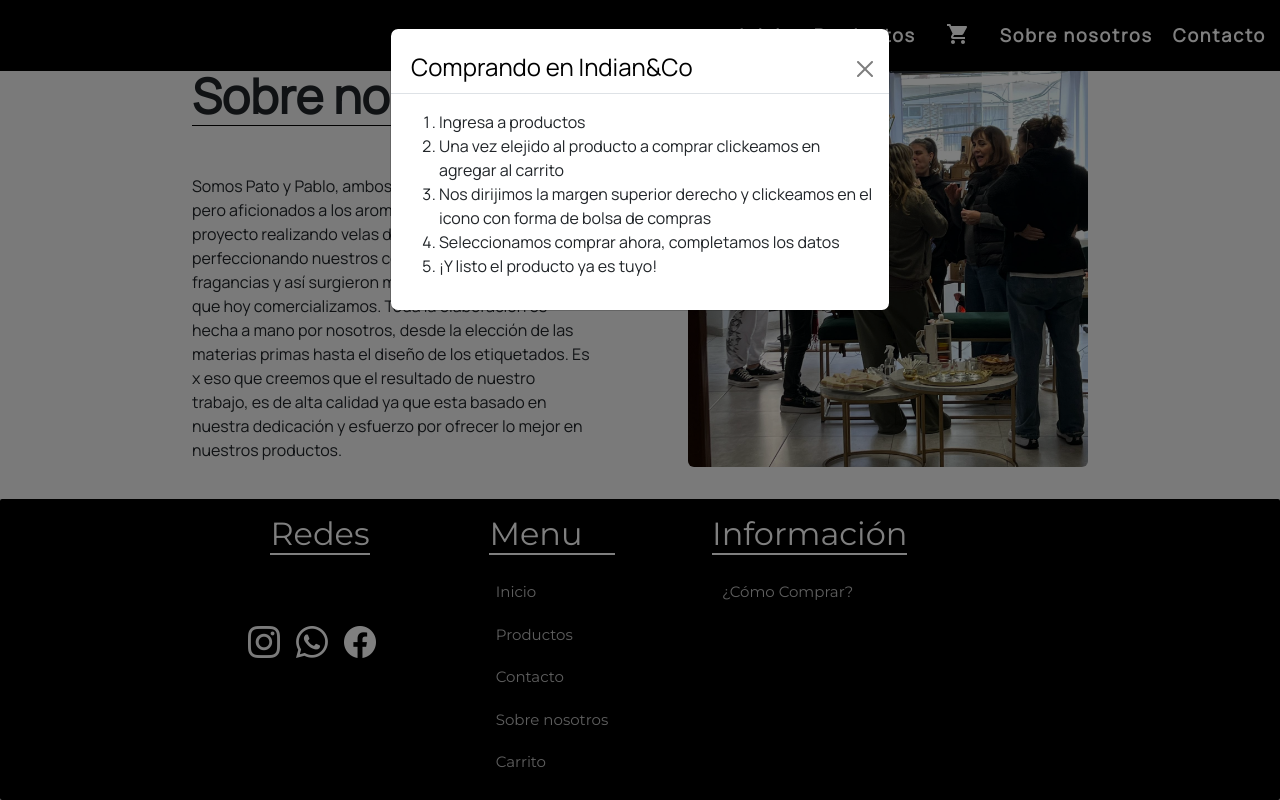
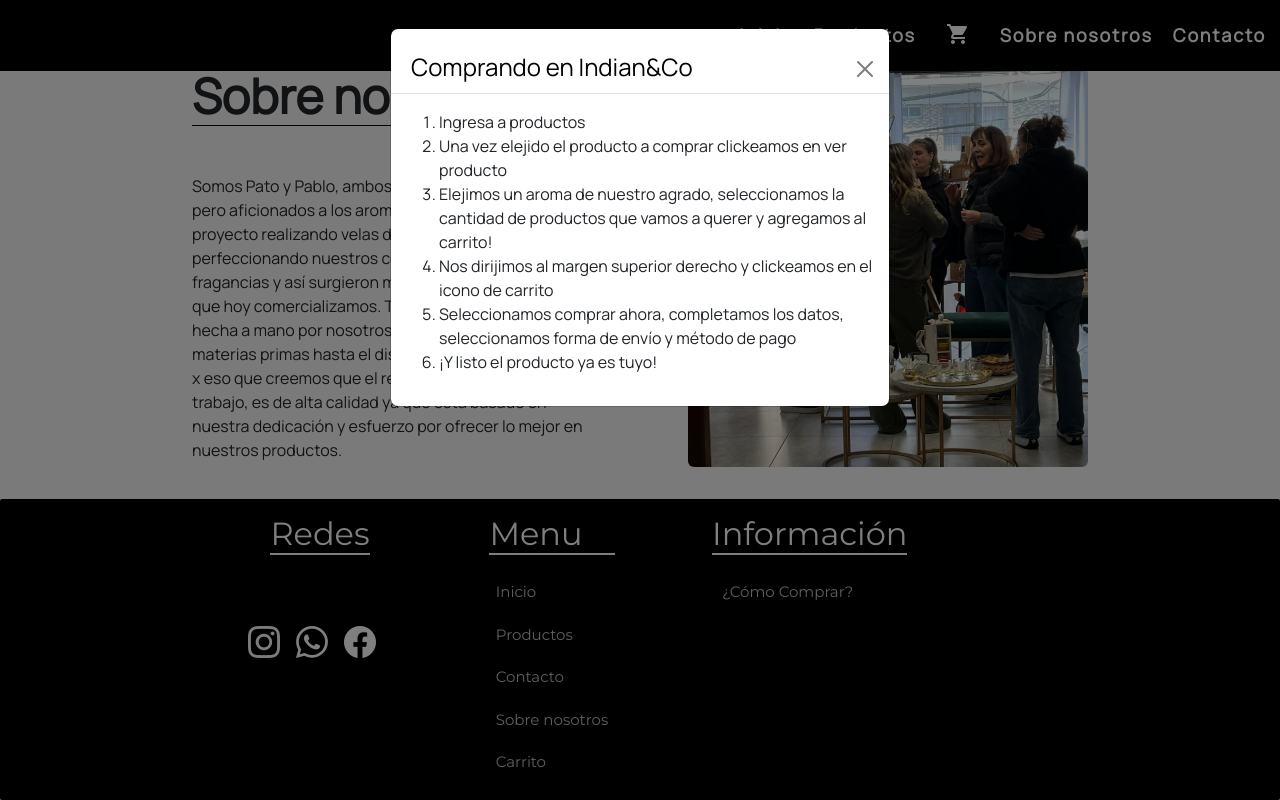
Before and after one commit to indianandco/Indian_Co, a React (Vite) app in the folder Client/: page /about in a window 1280 px wide. Both pictures are taken after a click on the button "¿Cómo Comprar?". Shown: the part 1933-2733 px from the top of the page. Built offline with nearby package versions, Linux system fonts and the light colour scheme.

Commit message:
perf(SEO): getting better SEO good practices

```diff
--- a/Client/src/components/Footer/Footer.jsx
+++ b/Client/src/components/Footer/Footer.jsx
@@ -54,9 +54,10 @@ const Footer = () => {
                 <Modal.Body>
                     <ol>
                         <li>Ingresa a productos</li>
-                        <li>Una vez elejido al producto a comprar clickeamos en agregar al carrito</li>
-                        <li>Nos dirijimos la margen superior derecho y clickeamos en el icono con forma de bolsa de compras</li>
-                        <li>Seleccionamos comprar ahora, completamos los datos</li>
+                        <li>Una vez elejido el producto a comprar clickeamos en ver producto</li>
+                        <li>Elejimos un aroma de nuestro agrado, seleccionamos la cantidad de productos que vamos a querer y agregamos al carrito!</li>
+                        <li>Nos dirijimos al margen superior derecho y clickeamos en el icono de carrito</li>
+                        <li>Seleccionamos comprar ahora, completamos los datos, seleccionamos forma de envío y método de pago</li>
                         <li>¡Y listo el producto ya es tuyo!</li>
                     </ol>
                 </Modal.Body>
--- a/Client/src/views/About/About.jsx
+++ b/Client/src/views/About/About.jsx
@@ -6,18 +6,18 @@ const About = () => {
     return (
         <>
             <NavLink to="/products" className="LinkAbout">
-                <Image className='imageAbout' src="carrousel3.jpg" fluid />
+                <Image className='imageAbout' src="carrousel3.jpg" fluid alt='cuarto_banner' />
             </NavLink>
             <div className='BoxAboutAll'>
                 <div className='BoxAbout1'>
-                    <Image alt='' className='imageAbout1' fluid src='/MezclaAbout.jpg' />
+                    <Image alt='productos artesanales' className='imageAbout1' fluid src='/MezclaAbout.jpg' />
                     <div className='BoxAboutDesc1'>
                         <h1 className='h1TitleAboutDesc'>Hecho a mano</h1>
                         <p>¡En nuestra empresa, nos enorgullece decir que nuestros productos son hechos a mano con amor y dedicación! Cada artículo que creamos es cuidadosamente elaborado por nosotros, desde la selección de los mejores materiales hasta el detallado acabado final. Esta atención meticulosa al detalle asegura que cada uno de nuestros productos sea único y de calidad inigualable.</p>
                     </div>
                 </div>
                 <div className='BoxAbout2'>
-                    <Image alt='' className='imageAbout1' fluid src='/carousel1.webp' />
+                    <Image alt='productos de la mejor calidad' className='imageAbout1' fluid src='/carousel1.webp' />
                     <div className='BoxAboutDesc2'>
                         <h1 className='h1TitleAboutDesc'>Calidad</h1>
                         <p>La calidad de nuestros productos es una prioridad fundamental. Nos esforzamos por ofrecer a nuestros clientes productos que no solo sean bonitos de ver, sino también duraderos y funcionales para garantizar la resistencia y longevidad de nuestros artículos. Realizamos rigurosas pruebas y evaluaciones para asegurarnos de cumplir con nuestros estándares antes de que lleguen a manos de nuestros clientes. Por eso, podemos afirmar con confianza que la calidad de nuestros productos está garantizada y satisfacerá  incluso a los clientes más exigentes.</p>
@@ -25,14 +25,14 @@ const About = () => {
                 </div>
 
                 <div className='BoxAbout1'>
-                    <Image alt='' className='imageAbout1' fluid src='/carrousel2.jpg' />
+                    <Image alt='productos que no dañan el medio ambiente' className='imageAbout1' fluid src='/carrousel2.jpg' />
                     <div className='BoxAboutDesc1'>
                         <h1 className='h1TitleAboutDesc'>Sustentable</h1>
                         <p>Nuestros productos se destacan por su enfoque en la sostenibilidad ofreciendo soluciones que sean respetuosas con el medio ambiente. Desde el diseño hasta la producción, utilizamos materiales reciclables. Nuestro compromiso es proporcionar productos de alta calidad que no solo cumplan con las expectativas de nuestros clientes, sino que también sean amigables con el planeta.</p>
                     </div>
                 </div>
                 <div className='BoxAbout2'>
-                    <Image alt='' className='imageAbout1' fluid src='/AboutAbout.jpg' />
+                    <Image alt='indian & Co' className='imageAbout1' fluid src='/AboutAbout.jpg' />
                     <div className='BoxAboutDesc2'>
                         <h1 className='h1TitleAboutDesc'>Sobre nosotros</h1>
                         <p>Somos Pato y Pablo, ambos trabajadores en salud, pero aficionados a los aromas. Comenzamos nuestro proyecto realizando velas de cera de soja, pero fuimos perfeccionando nuestros conocimientos en fragancias y así surgieron muchos de los productos que hoy comercializamos. Toda la elaboración es hecha a mano por nosotros, desde la elección de las materias primas hasta el diseño de los etiquetados. Es x eso que creemos que el resultado de nuestro trabajo, es de alta calidad ya que esta basado en nuestra dedicación y esfuerzo por ofrecer lo mejor en nuestros productos.</p>
--- a/Client/src/views/DashboardAdmin/Sales/Sales.jsx
+++ b/Client/src/views/DashboardAdmin/Sales/Sales.jsx
@@ -1,6 +1,7 @@
+/* eslint-disable no-unused-vars */
 import { useState, useEffect } from 'react';
 import Modal from 'react-bootstrap/Modal';
-import { Container, Row, Col, Form, Button, Image } from 'react-bootstrap';
+import { Container, Row, Col, Button } from 'react-bootstrap';
 import { fetcher } from '../../../utils/fetcherGet';
 import { updateTicketFunction } from '../../../utils/fetcherPut'
 import { deleteTicket } from '../../../utils/fetcherDelete'
--- a/Client/src/views/Home/Home.jsx
+++ b/Client/src/views/Home/Home.jsx
@@ -21,7 +21,7 @@ const Home = () => {
                 <Carousel>
                     <Carousel.Item interval={5000}>
                         <NavLink to="/products" className="Link">
-                            <Image className="banners_image" src="carousel1.webp" />
+                            <Image className="banners_image" src="carousel1.webp" alt="primer_banner" />
                         </NavLink>
                         <Carousel.Caption>
                             <h3>Hecho a mano</h3>
@@ -29,14 +29,14 @@ const Home = () => {
                         </Carousel.Caption>
                     </Carousel.Item>
                     <Carousel.Item interval={5000}>
-                        <Image className="banners_image" src="carrousel2.jpg" />
+                        <Image className="banners_image" src="carrousel2.jpg" alt="segundo_banner" />
                         <Carousel.Caption>
                             <h3>Calidad</h3>
                             <p>La calidad es primordial en nuestros productos. Nos dedicamos a brindar artículos atractivos y resistentes, sometidos a rigurosas pruebas para asegurar que cumplan nuestros estándares. Nuestra confianza en la calidad nos permite satisfacer incluso a los clientes más exigentes.</p>
                         </Carousel.Caption>
                     </Carousel.Item>
                     <Carousel.Item interval={5000}>
-                        <Image className="banners_image" src="carrousel3.jpg" />
+                        <Image className="banners_image" src="carrousel3.jpg" alt="tercer_banner" />
                         <Carousel.Caption>
                             <h3>Sustentable</h3>
                             <p>Nuestro laboratorio de esencias se mantiene en constante movimiento intentando despertar todos los sentidos mediante los diferentes aromas logrados a través de la mezcla de aceites esenciales de pura calidad. De esta manera lanzamos aromas propios con la intensidad justa para armonizar tus espacios.</p>
```
